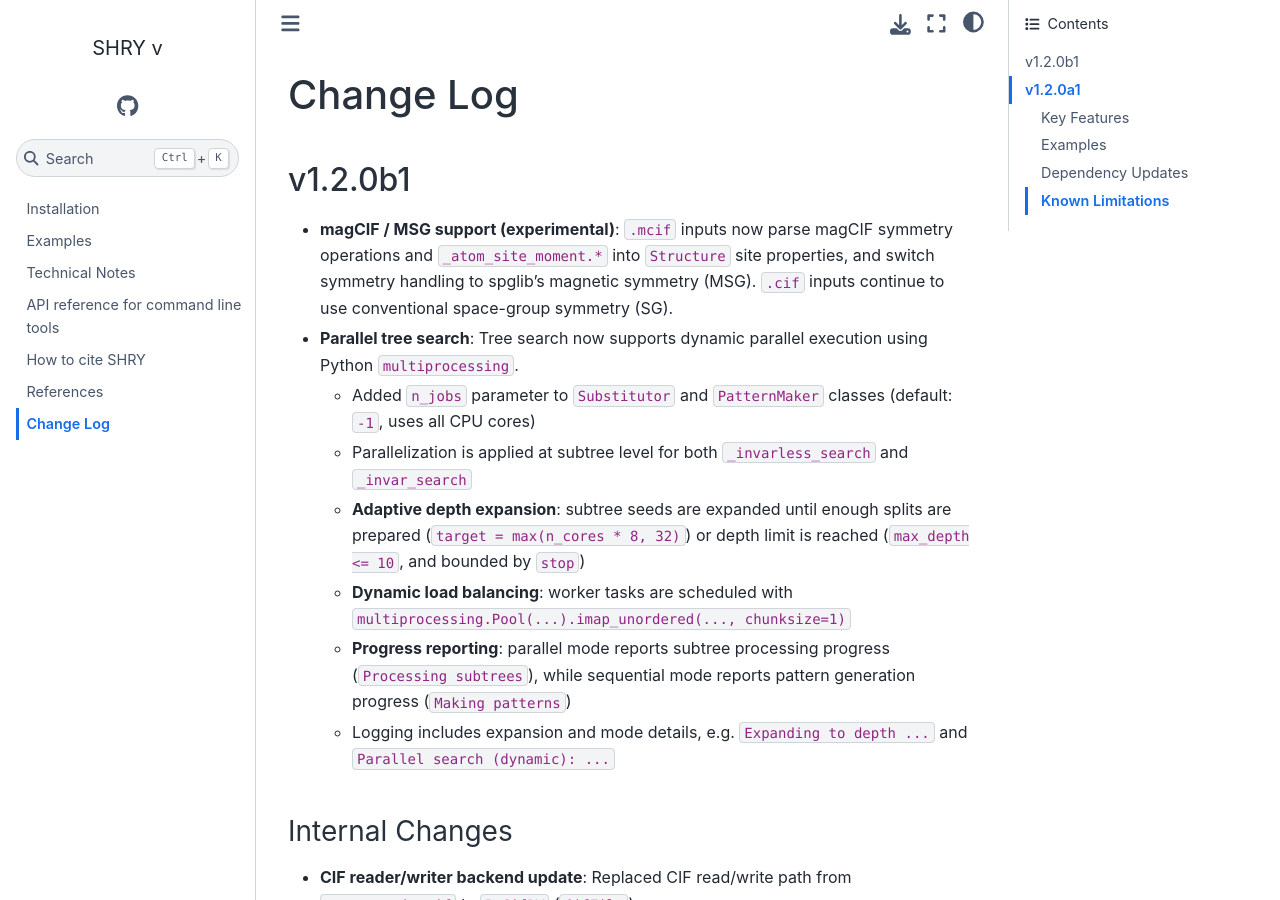
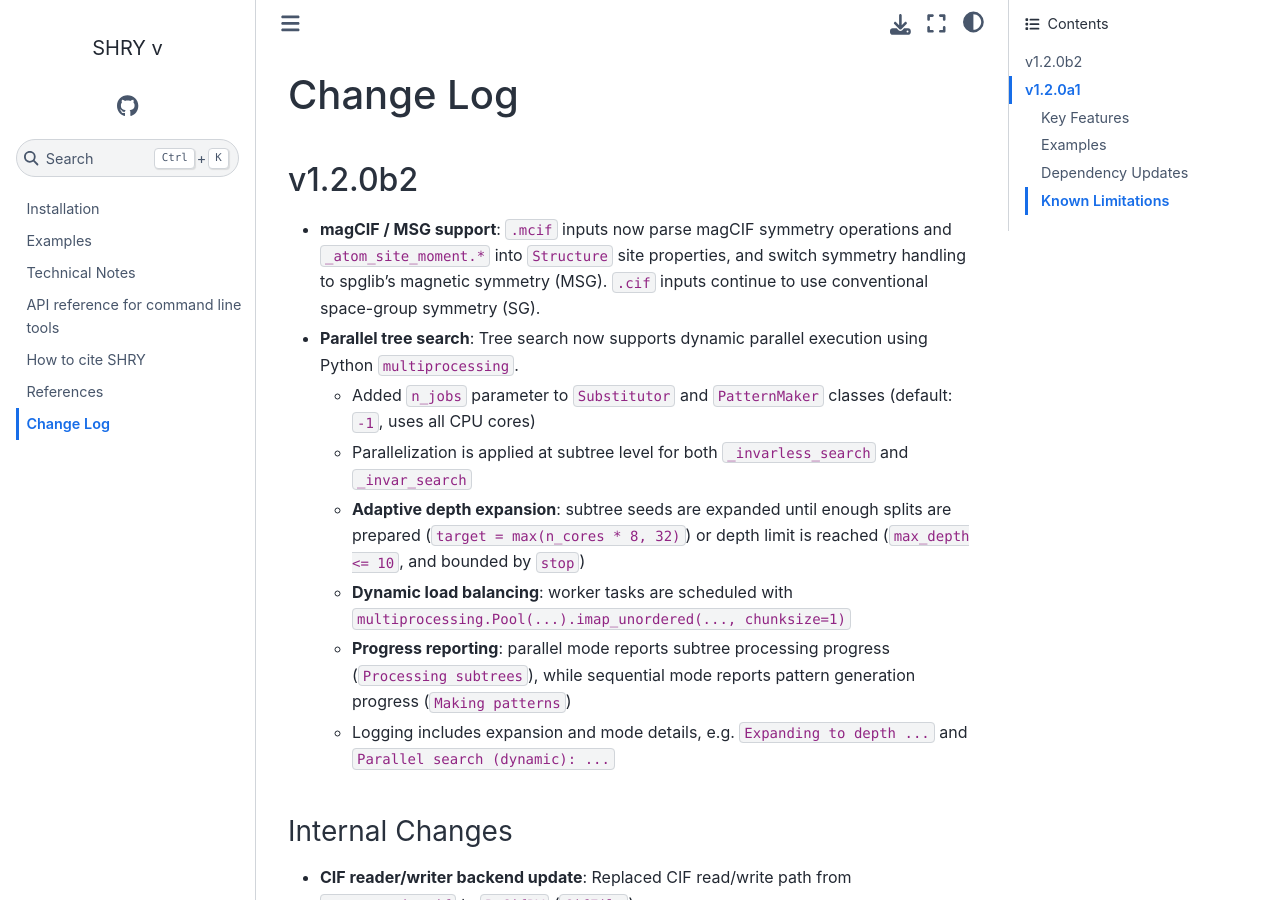
Before and after one commit to shry-project/SHRY, a Sphinx documentation site: the page built from doc/changelog.md, in a window 1280 px wide and 900 px high. Built offline with Sphinx 7.4.7 and the Sphinx Book theme 1.1.4, drawn with Linux system fonts in a browser that asks for light colours; pages that are not in the unit, such as notebooks, are missing from menus.

Commit message:
Updated doc/changelog.md

```diff
--- a/doc/changelog.md
+++ b/doc/changelog.md
@@ -2,9 +2,9 @@
 
 # Change Log
 
-## v1.2.0b1
+## v1.2.0b2
 
-*   **magCIF / MSG support (experimental)**: `.mcif` inputs now parse magCIF symmetry operations and `_atom_site_moment.*` into `Structure` site properties, and switch symmetry handling to spglib's magnetic symmetry (MSG). `.cif` inputs continue to use conventional space-group symmetry (SG).
+*   **magCIF / MSG support**: `.mcif` inputs now parse magCIF symmetry operations and `_atom_site_moment.*` into `Structure` site properties, and switch symmetry handling to spglib's magnetic symmetry (MSG). `.cif` inputs continue to use conventional space-group symmetry (SG).
 
 *   **Parallel tree search**: Tree search now supports dynamic parallel execution using Python `multiprocessing`.
     *   Added `n_jobs` parameter to `Substitutor` and `PatternMaker` classes (default: `-1`, uses all CPU cores)
```
